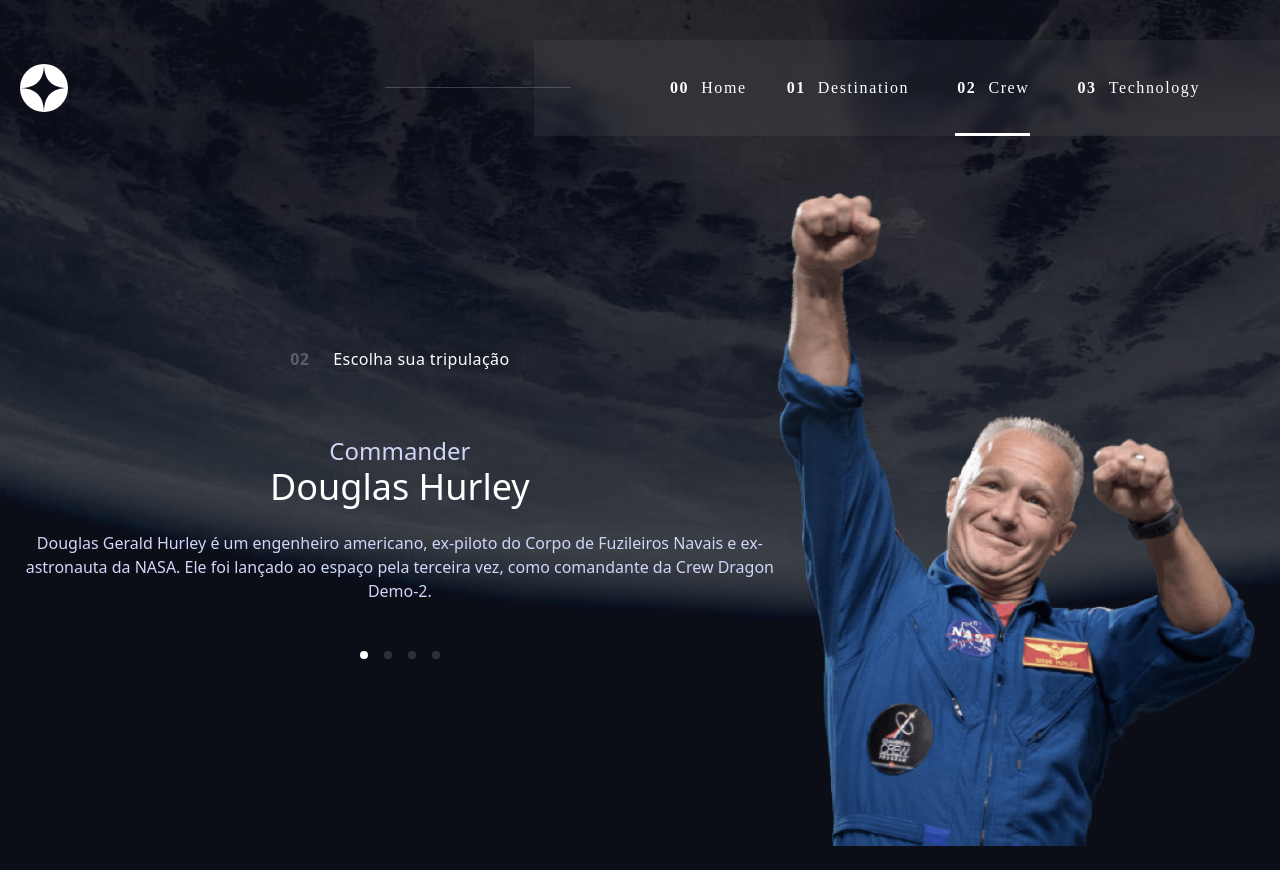
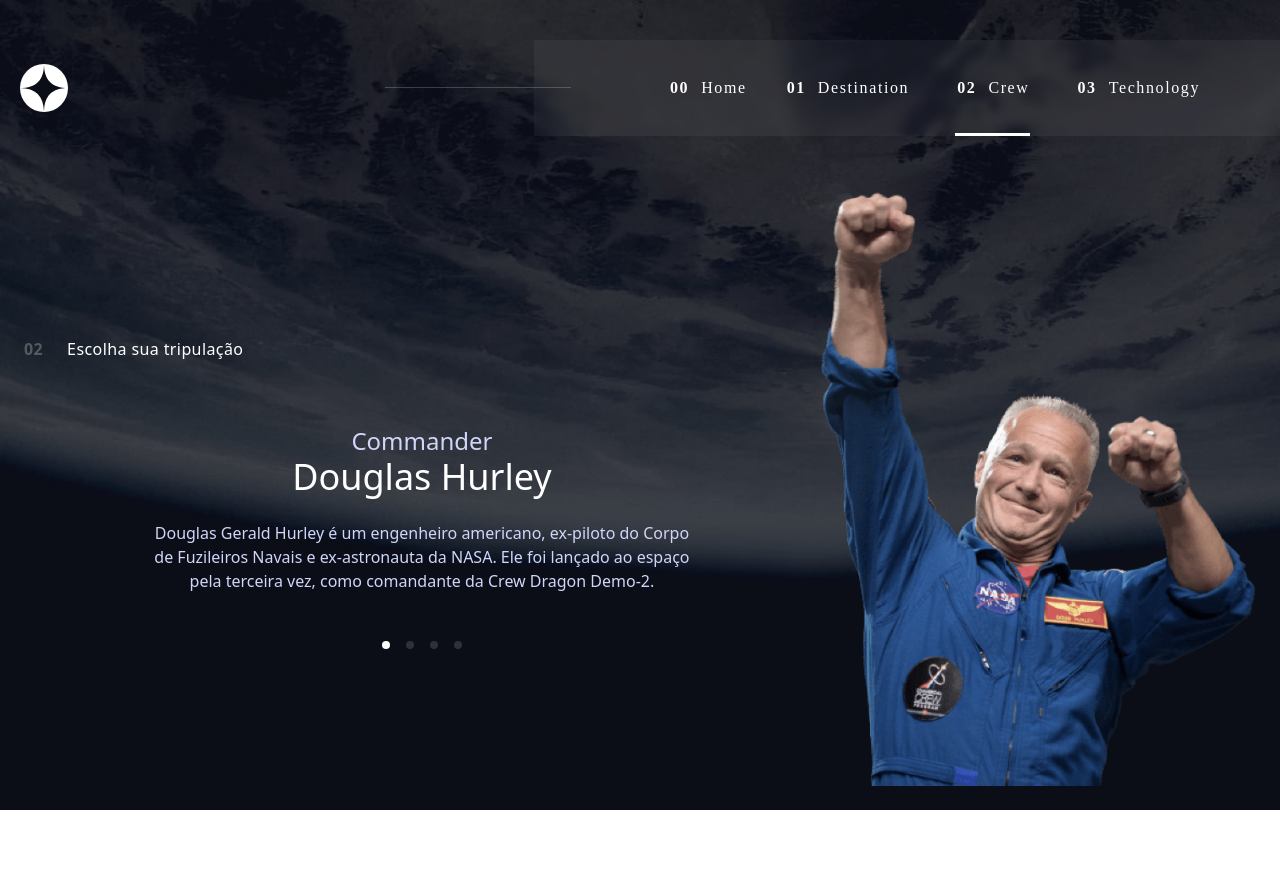
Before and after one commit to Daniel-san8/Nasa, a React (Vite) app: page /crew in a window 1280 px wide. After the commit the page ends 810 px from the top, so only its background shows below. Built offline with nearby package versions, Linux system fonts and the light colour scheme; a web font is replaced by a local one.

Commit message:
feat: responsivo md crew

```diff
--- a/src/Components/CompCrew/ImageCrew.tsx
+++ b/src/Components/CompCrew/ImageCrew.tsx
@@ -1,5 +1,3 @@
-import React from "react";
-
 const ImageCrew = ({ image }: { image?: string }) => {
   return (
     <div className="pt-8 w-72 flex justify-center md:w-2/3 lg:w-4/5">
--- a/src/Components/CompCrew/TextCrew.tsx
+++ b/src/Components/CompCrew/TextCrew.tsx
@@ -1,5 +1,3 @@
-import React from "react";
-
 type Persona = {
   bio: string;
   name: string;
@@ -9,7 +7,7 @@ type Persona = {
 const TextCrew = ({ persona }: { persona?: Persona }) => {
   if (persona)
     return (
-      <div className="flex flex-col items-center pt-16">
+      <div className="flex flex-col items-center pt-16 md:px-32">
         <h2 className="text-2xl text-blue-secondary">{persona.role}</h2>
         <h3 className="text-4xl text-white">{persona.name}</h3>
         <p className="text-center text-blue-secondary leading-6 pt-6">
--- a/src/Components/Crew.tsx
+++ b/src/Components/Crew.tsx
@@ -43,7 +43,7 @@ const Crew = () => {
   return (
     <div className="p-6 flex flex-col items-center justify-center h-full lg:flex-row">
       <div className="flex flex-col items-center">
-        <h1 className="text-white tracking-wide ">
+        <h1 className="text-white tracking-wide md:self-start md:pt-10">
           <span className="font-bold opacity-25 pr-6 lg:text-nowrap ">02</span>
           Escolha sua tripulação
         </h1>
```
